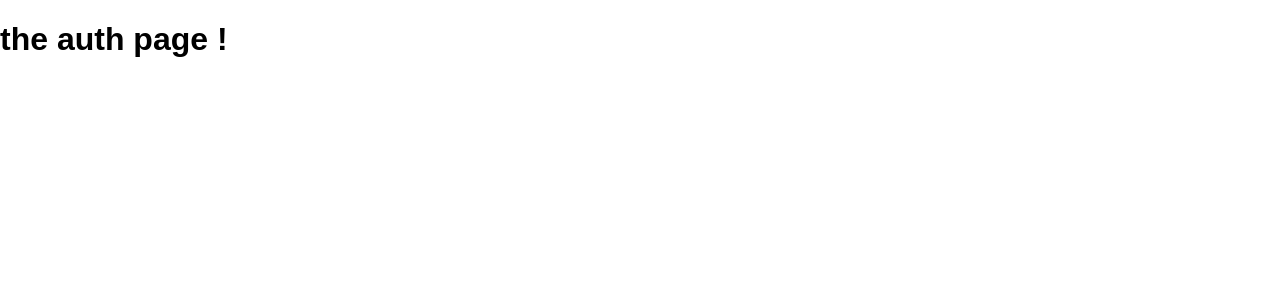
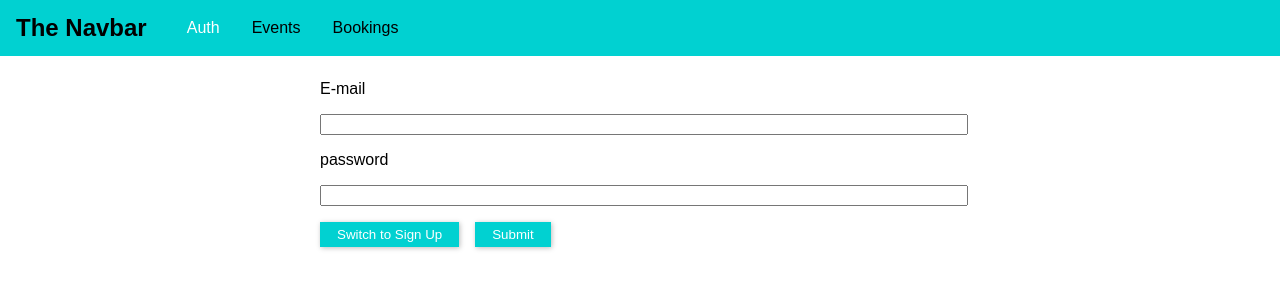
Before and after one commit to dandanXO/react-graphql-mongodb, a React (Create React App) app in the folder frontend/: page /auth in a window 1280 px wide. Shown: the top 300 px of the page. Built offline with nearby package versions, Linux system fonts and the light colour scheme.

Commit message:
add nav bar add frontend auth api

```diff
--- a/frontend/src/App.css
+++ b/frontend/src/App.css
@@ -0,0 +1,4 @@
+.main-content{
+  margin: 4rem 2.5rem;
+
+}
--- a/frontend/src/App.js
+++ b/frontend/src/App.js
@@ -1,24 +1,32 @@
-import React from 'react';
-import { BrowserRouter, Route, Redirect, Switch } from 'react-router-dom'
 
-import AuthPage from './pages/Auth'
-import Booking from './pages/Booking'
-import Events from './pages/Events'
+import React, { Component } from 'react';
+import { BrowserRouter, Route, Redirect, Switch } from 'react-router-dom';
+
+import AuthPage from './pages/Auth';
+import BookingsPage from './pages/Booking';
+import EventsPage from './pages/Events';
+import MainNavigation from './components/Navigation/MainNavigation';
 
 import './App.css';
 
-function App() {
+class App extends Component {
+  render() {
     return (
       <BrowserRouter>
+        <React.Fragment>
+          <MainNavigation />
+          <main className="main-content">
             <Switch>
-        <Redirect from="/" to="/auth" exact></Redirect>
-        <Route path="/auth" component={AuthPage}></Route>
-        <Route path="/events" component={Events}></Route>
-        <Route path="/bookings" component={Booking}></Route>
+              <Redirect from="/" to="/auth" exact />
+              <Route path="/auth" component={AuthPage} />
+              <Route path="/events" component={EventsPage} />
+              <Route path="/bookings" component={BookingsPage} />
             </Switch>
+          </main>
+        </React.Fragment>
       </BrowserRouter>
-
     );
+  }
 }
 
 export default App;
--- /dev/null
+++ b/frontend/src/components/Navigation/MainNavigation.css
@@ -0,0 +1,44 @@
+.main-nabigation{
+  position: fixed;
+  left: 0;
+  top: 0;
+  width: 100%;
+  height: 3.5rem;
+  background: #01d1d1;
+  padding: 0 1rem;
+  display:flex;
+  align-items: center;
+}
+.main-nabigation_logo h1 {
+  margin: 0;
+  font-size: 1.5rem;
+}
+
+.main-navigation_items{
+  margin-left: 1.5rem;
+
+}
+.main-navigation_items ul {
+  display: flex;
+  list-style: none;
+  padding: 0;
+  margin: 0;
+}
+.main-navigation_items li {
+  margin: 0 1rem;
+}
+
+.main-navigation_items a {
+  text-decoration: none;
+  color: #000;
+}
+.main-navigation_items a:hover,
+.main-navigation_items a:active
+{
+  color: #f8e264;
+}
+
+.main-navigation_items a.active {
+  text-decoration: none;
+  color: #fff;
+}
--- /dev/null
+++ b/frontend/src/components/Navigation/MainNavigation.js
@@ -0,0 +1,29 @@
+import React from 'react'
+import {NavLink} from 'react-router-dom'
+
+import'./MainNavigation.css'
+
+const MainNavigation = props => {
+  return (
+    <header className="main-nabigation">
+      <div className="main-nabigation_logo">
+        <h1>The Navbar</h1>
+      </div>
+      <div className="main-navigation_items">
+        <ul>
+          <li>
+            <NavLink  to="/auth">Auth</NavLink>
+          </li>
+          <li>
+            <NavLink to="/events">Events</NavLink>
+          </li>
+          <li>
+            <NavLink to="/bookings">Bookings</NavLink>
+          </li>
+        </ul>
+      </div>
+    </header>
+  )
+}
+
+export default MainNavigation
--- /dev/null
+++ b/frontend/src/pages/Auth.css
@@ -0,0 +1,35 @@
+.auth-form{
+  width: 40rem;
+  max-width: 80%;
+  margin: 5rem auto;
+}
+.form-control label,
+.form-control input{
+  width: 100%;
+  display: block;
+}
+.form-control label{
+  margin-bottom: 1rem;
+}
+
+.form-control {
+  margin-bottom: 1rem;
+
+}
+
+.form-actions button {
+  background: #01d1d1;
+  font: ingerit;
+  border: 1px solid #01d1d1;
+  padding: 0.25rem 1rem;
+  margin-right: 1rem;
+  box-shadow: 1px 1px 5px rgb(0, 0, 0, 0.26);
+  color: white;
+  cursor: pointer;
+}
+
+.form-actions button:hover,
+.form-actions button:active{
+  background: #01a7a7;
+  border-color:#01a7a7;
+}
--- a/frontend/src/pages/Auth.js
+++ b/frontend/src/pages/Auth.js
@@ -1,8 +1,90 @@
-import React , {Component} from 'react'
+import React, { Component } from 'react'
+import './Auth.css'
+class AuthPage extends Component {
+  state = {
+    isLogin: true
+  }
+  constructor(props) {
 
-class AuthPage extends Component{
-  render(){
-    return <h1>the auth page !</h1>
+    super(props);
+    this.emailEl = React.createRef();
+    this.passwordEl = React.createRef();
+
+  }
+  switchModeHandler = () => {
+    console.log('??')
+    this.setState(prevState => {
+
+      return { isLogin: !prevState.isLogin };
+    })
+  }
+  submitHandler = async (event) => {
+    event.preventDefault();
+
+    const email = this.emailEl.current.value;
+    const password = this.passwordEl.current.value;
+
+    if (email.trim().length === 0 || password.trim().length === 0) {
+      return
+    }
+    let requestBody = {
+      query: `
+        query {
+          login(email: "${email}", password: "${password}" ){
+            userId
+            token
+            tokenExpiration
+          }
+        }
+      `
+    };
+    if (this.state.isLogin) {
+      requestBody = {
+        query: `
+          mutation{
+            createUser(userInput: {email: "${email}", password: "${password}" }){
+              _id
+              email
+            }
+          }
+        `
+      };
+    }
+
+    try {
+      const result = await fetch('http://localhost:8000/graphql', {
+        method: 'POST',
+        body: JSON.stringify(requestBody),
+        headers: {
+          'Content-Type': 'application/json',
+        }
+      })
+      if (result.status !== 200 && result.status !== 201) {
+        throw new Error('Failed!')
+      }
+      console.log(await result.json())
+
+    } catch (e) {
+      console.log(e)
+    }
+  }
+
+
+  render() {
+    return <form className="auth-form" onSubmit={this.submitHandler}>
+      <div className="form-control">
+        <label htmlFor="email">E-mail</label>
+        <input type="email" id="emil" ref={this.emailEl}></input>
+      </div>
+      <div className="form-control">
+        <label htmlFor="password">password</label>
+        <input type="password" id="password" ref={this.passwordEl}></input>
+      </div>
+      <div className="form-actions">
+        <button type="button"  onClick={this.switchModeHandler} > Switch to {this.state.isLogin ? 'Sign Up' : 'Sign In'}</button>
+        <button type="submit" >Submit</button>
+      </div>
+    </form>
   }
 }
 
```
Also changed, not shown: 2 other files (tests, documents, lock files or other folders). Lines whose indentation alone changed are shown as unchanged.
